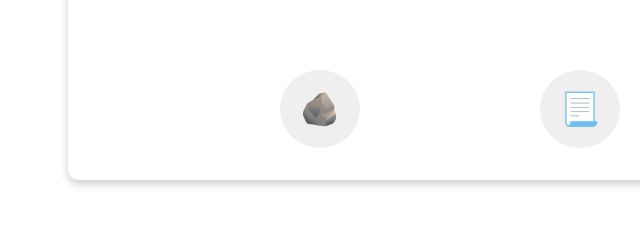
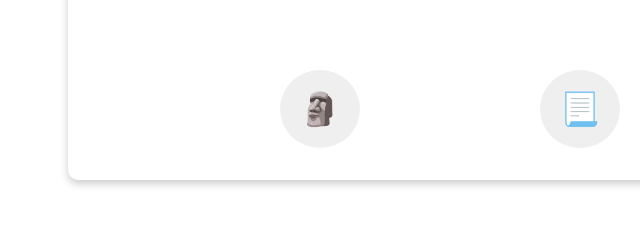
Before and after one commit to PHJoemar/rock-paper-scissors, a plain HTML site: page index.html in a window 1280 px wide. Shown: the part 416-642 px from the top of the page, 60-700 px from the left. Drawn offline with Linux system fonts and the light colour scheme.

Commit message:
Changed the rock emoji

```diff
--- a/index.html
+++ b/index.html
@@ -24,7 +24,7 @@
 				<div class="results-text">VS</div>
 			</div>
 			<div class="options">
-				<button class="btn-rock">🪨</button>
+				<button class="btn-rock">🗿</button>
 				<button class="btn-paper">📃</button>
 				<button class="btn-scissors">✂️</button>
 			</div>
```
